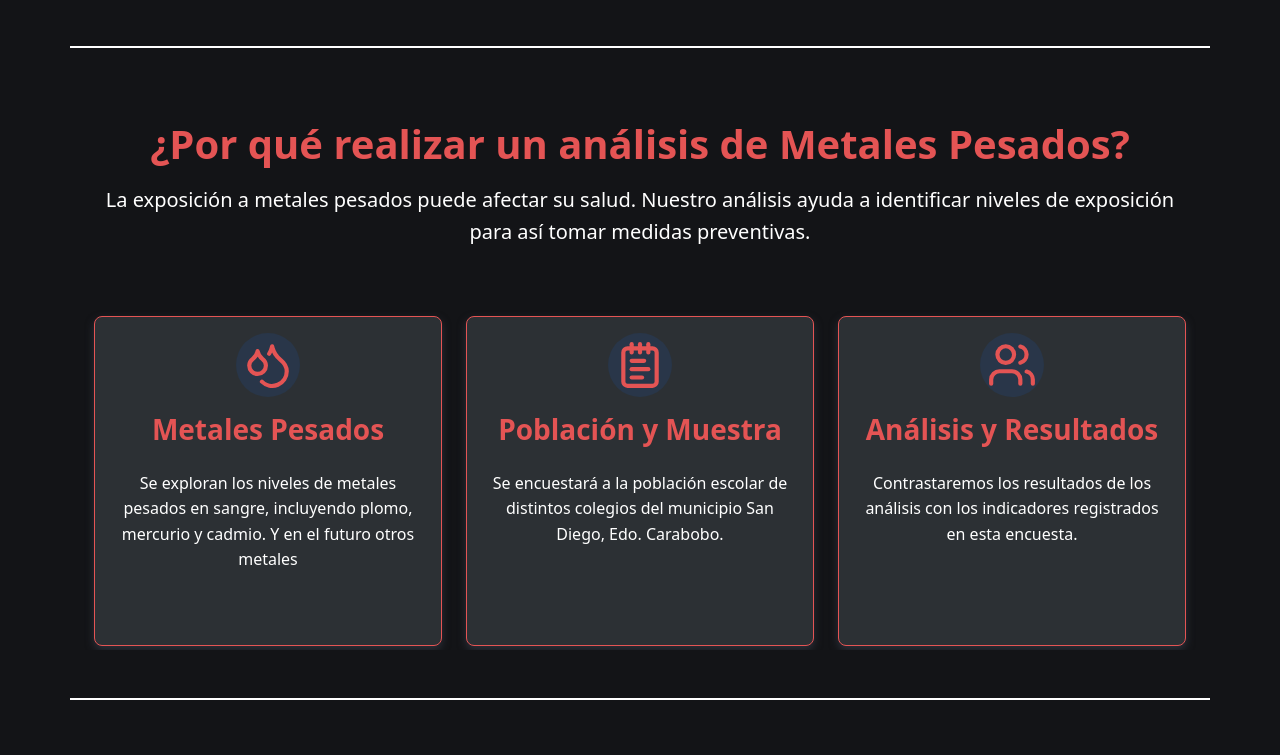
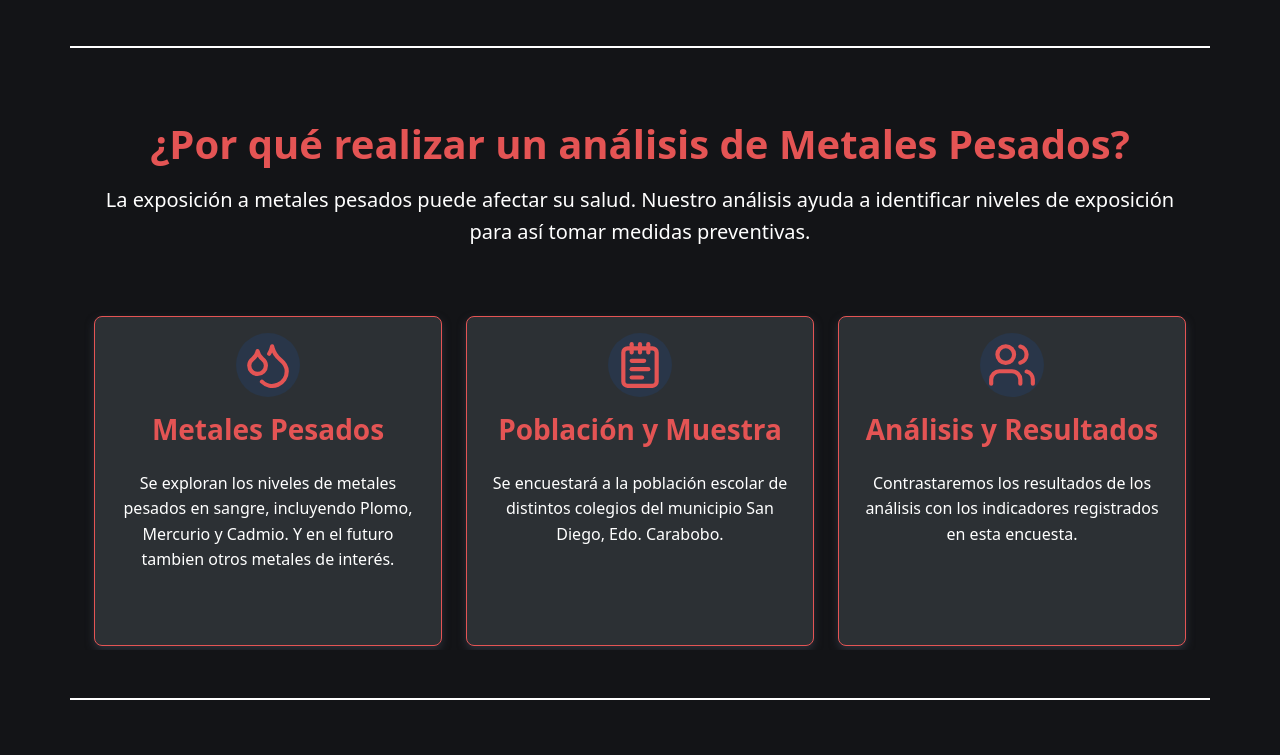
Before and after one commit to estralvarez/Heavy, a React (Vite) app in the folder client/: page / in a window 1280 px wide. Shown: the part 415-1170 px from the top of the page. Built offline with nearby package versions, Linux system fonts and the light colour scheme.

Commit message:
prototipo

```diff
--- a/client/index.html
+++ b/client/index.html
@@ -2,9 +2,9 @@
 <html lang="en">
   <head>
     <meta charset="UTF-8" />
-    <link rel="icon" type="image/svg+xml" href="/vite.svg" />
+    <link rel="icon" href="./src/assets/favicon.ico" />
     <meta name="viewport" content="width=device-width, initial-scale=1.0" />
-    <title>client</title>
+    <title>HeavyApp</title>
   </head>
   <body>
     <div id="root"></div>
--- a/client/src/components/MainPage.jsx
+++ b/client/src/components/MainPage.jsx
@@ -107,7 +107,7 @@ const MainPage = () => {
                 <h3 className="fw-semibold">Metales Pesados</h3>
                 <p className="mt-4">
                   Se exploran los niveles de metales pesados en sangre,
-                  incluyendo plomo, mercurio y cadmio. Y en el futuro otros metales
+                  incluyendo Plomo, Mercurio y Cadmio. Y en el futuro  tambien otros metales de interés.
                 </p>
               </div>
             </div>
```
Also changed, not shown: client/vercel.json (added).
